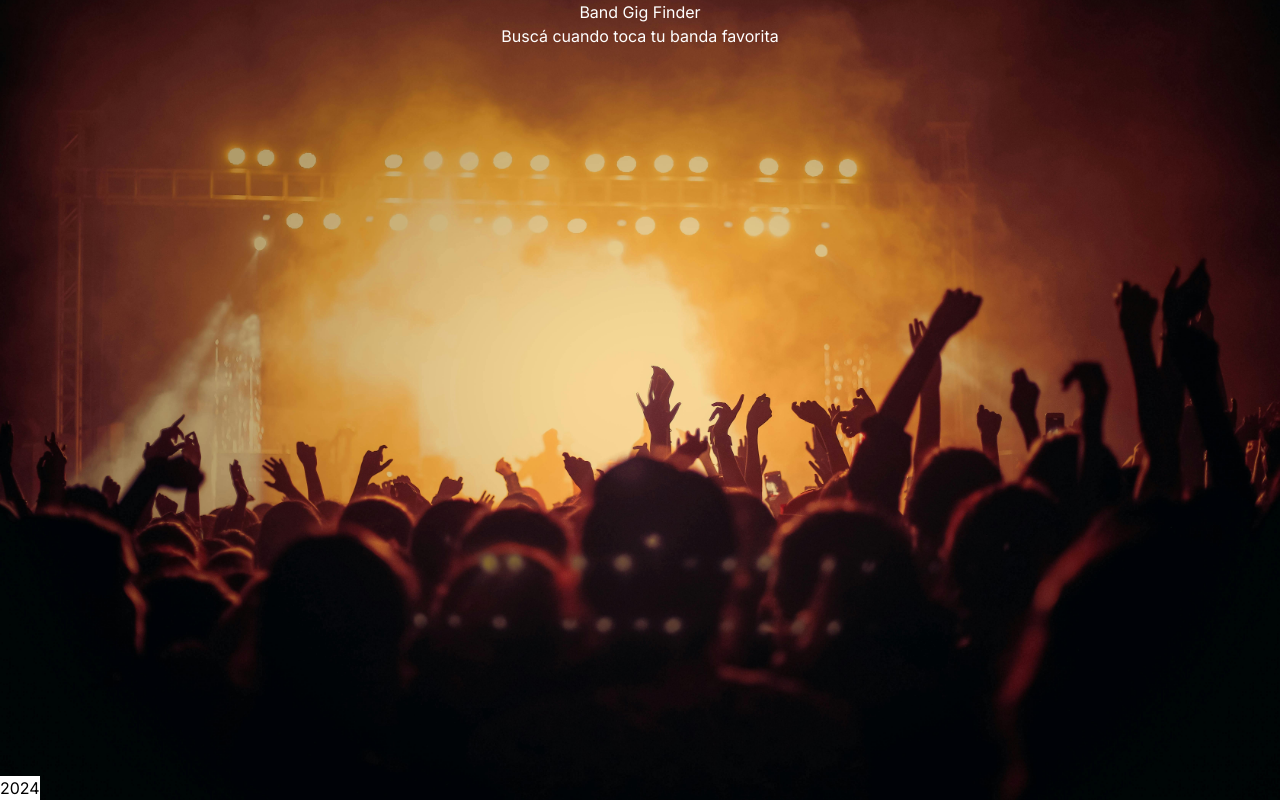
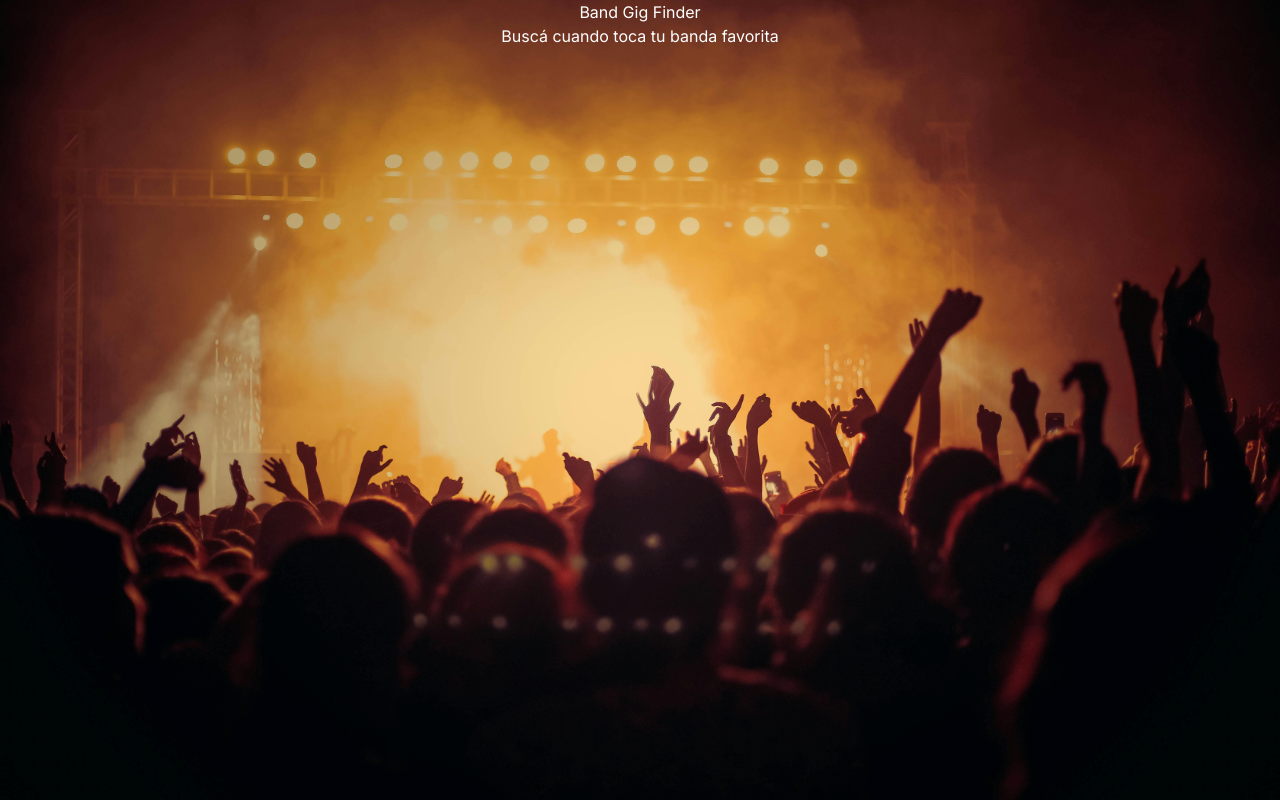
Before and after one commit to Firet/band-gig-finder, a Next.js app in the folder frontend/: page / in a window 1280 px wide. Shown: the top 800 px of the page. Built offline with nearby package versions, Linux system fonts and the light colour scheme.

Commit message:
Center footer text

```diff
--- a/frontend/src/components/molecules/footer/Footer.css
+++ b/frontend/src/components/molecules/footer/Footer.css
@@ -1,6 +1,6 @@
 .footer {
     background-color: white;
     color: black;
-    position: absolute;
+    justify-content: center;
     bottom: 0;
 }
```
